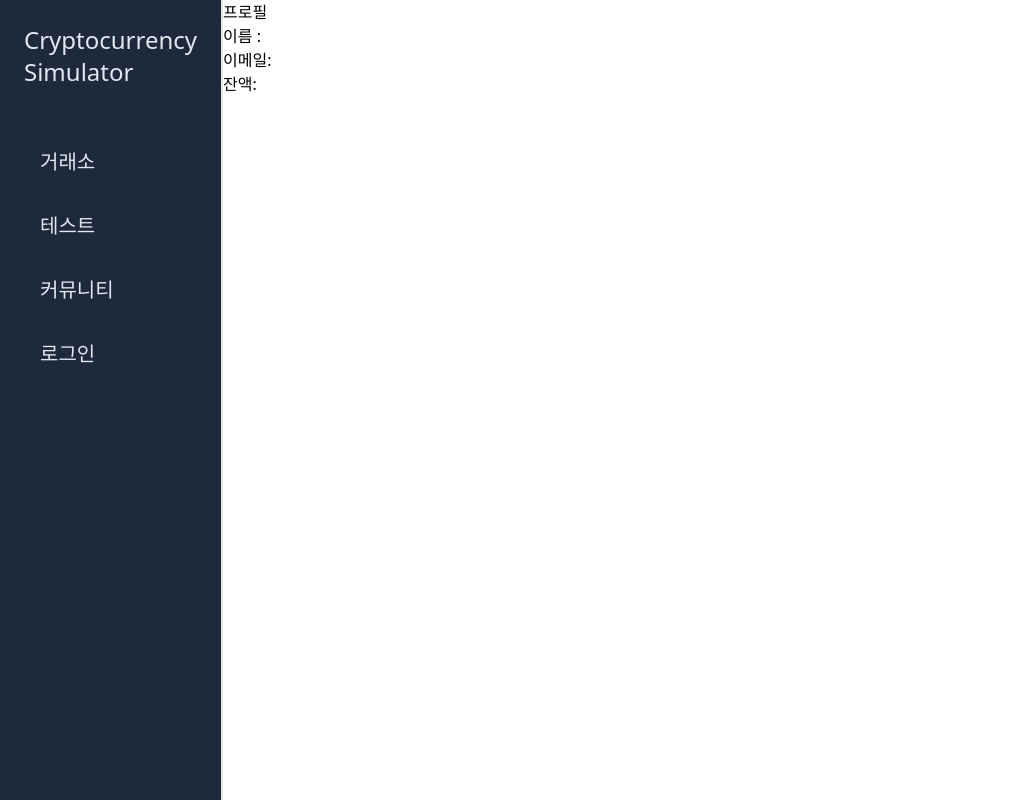
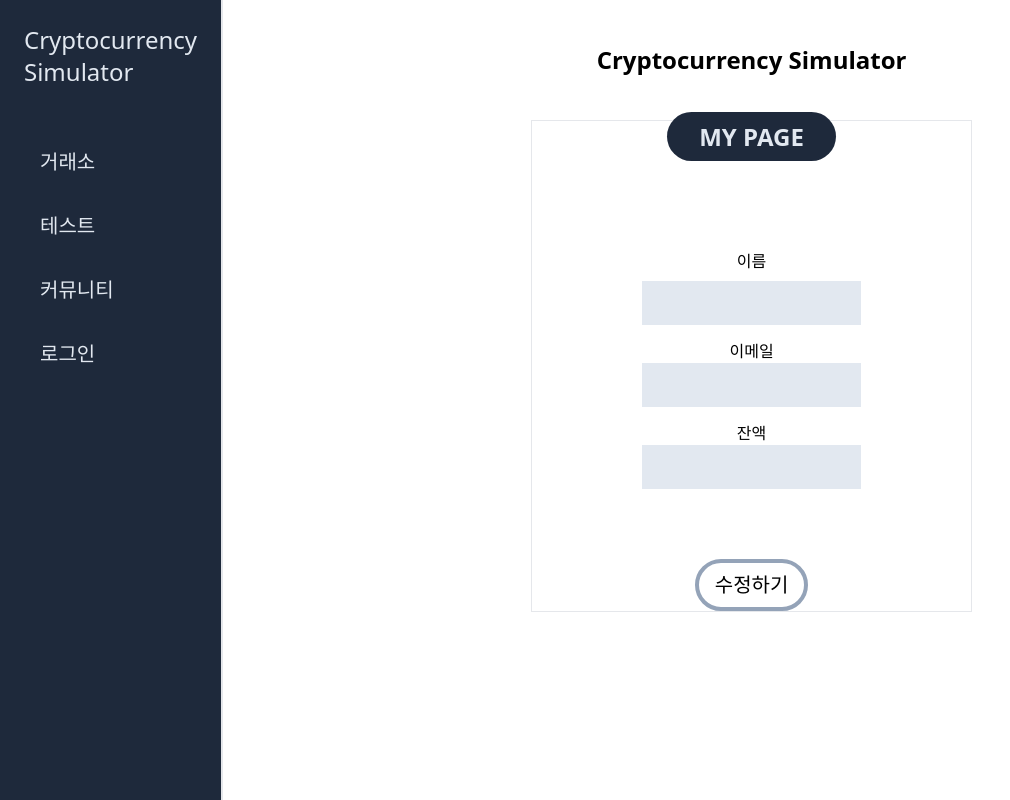
Before and after one commit to yanglet/Cryptocurrency_Simulator, a Next.js app in the folder frontend/: page /profile in a window 1280 px wide. Shown: the whole page, without its empty margins (0-1010 px from the left). Built offline with nearby package versions, Linux system fonts and the light colour scheme; no server answers.

Commit message:
design: 마이페이지 레이아웃 변경

```diff
--- a/frontend/components/Sidebar.js
+++ b/frontend/components/Sidebar.js
@@ -35,7 +35,6 @@ function Sidebar() {
   const logOut = () => {
     AuthService.logOut();
   };
-
     return (
         <div className="h-screen px-6 py-6 border-r-2">
         <Link href="/" className="">
--- a/frontend/components/User/UserProfile.js
+++ b/frontend/components/User/UserProfile.js
@@ -1,4 +1,3 @@
-import axios from "axios";
 import React, { useState, useEffect } from "react";
 import UserService from "../../services/user.service";
 
@@ -17,13 +16,35 @@ function UserProfile(props) {
   }, []);
 
   return (
-    <div>
-      프로필
-      <div>이름 : {content.name}</div>
-      <div>이메일: {content.email} </div>
-      <div>잔액: {content.balance}</div>
-      {/* <div>랭킹:  </div> */}
-      {/* <div>이익: {profit} </div> */}
+    <div className="w-5/12 mx-auto border">
+      <div className="text-center mx-auto">
+        <div className="text-2xl font-bold rounded-full inline px-8 py-2 bg-slate-800 text-slate-200">
+          MY PAGE
+        </div>
+        <div className="mt-24">
+          <p className="my-2">이름</p>
+          <p className="text-xl bg-slate-200 h-11 w-1/2 inline-block">
+            {content.name}
+          </p>
+        </div>
+        <div className="my-2">
+          <p>이메일</p>
+          <p className="text-xl bg-slate-200 h-11 w-1/2 inline-block ">
+            {content.email}
+          </p>
+        </div>
+        <div className="my-2">
+          <p>잔액</p>
+          <p className="text-xl bg-slate-200 h-11 w-1/2 inline-block	">
+            {content.balance}
+          </p>
+        </div>
+        <div className="mt-16">
+          <button className="rounded-full text-xl border-slate-400 border-4 py-2 px-4">
+            수정하기
+          </button>
+        </div>
+      </div>
     </div>
   );
 }
--- a/frontend/package.json
+++ b/frontend/package.json
@@ -18,6 +18,7 @@
     "react": "18.1.0",
     "react-apexcharts": "^1.4.0",
     "react-dom": "18.1.0",
+    "react-icons": "^4.4.0",
     "react-validation": "^3.0.7",
     "swr": "^1.3.0",
     "validator": "^13.7.0"
--- a/frontend/pages/profile.js
+++ b/frontend/pages/profile.js
@@ -1,12 +1,20 @@
 import React from 'react';
+import Head from "next/head";
 import UserProfile from '../components/User/UserProfile';
 
 function profile(props) {
     return (
         <div>
-            <UserProfile />
-
-        </div>
+      <Head>
+        <title>모의 투자 사이트 | 프로필</title>
+        <meta name="description" content="Generated by create next app" />
+        <link rel="icon" href="/favicon.ico" />
+      </Head>
+      <div className="text-center my-11 font-bold text-2xl">
+        Cryptocurrency Simulator
+      </div>
+      <UserProfile />
+    </div>
     );
 }
 
```
Also changed, not shown: 2 other files (tests, documents, lock files or other folders).
